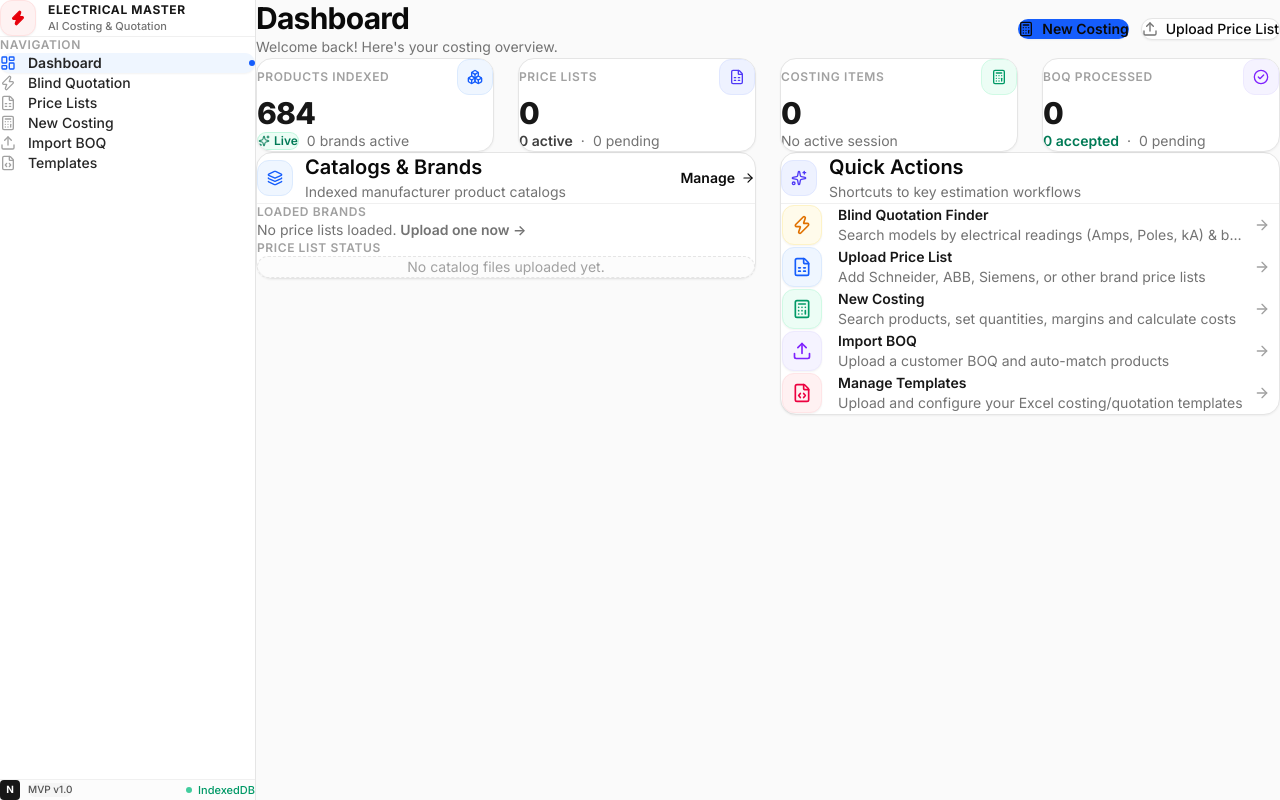
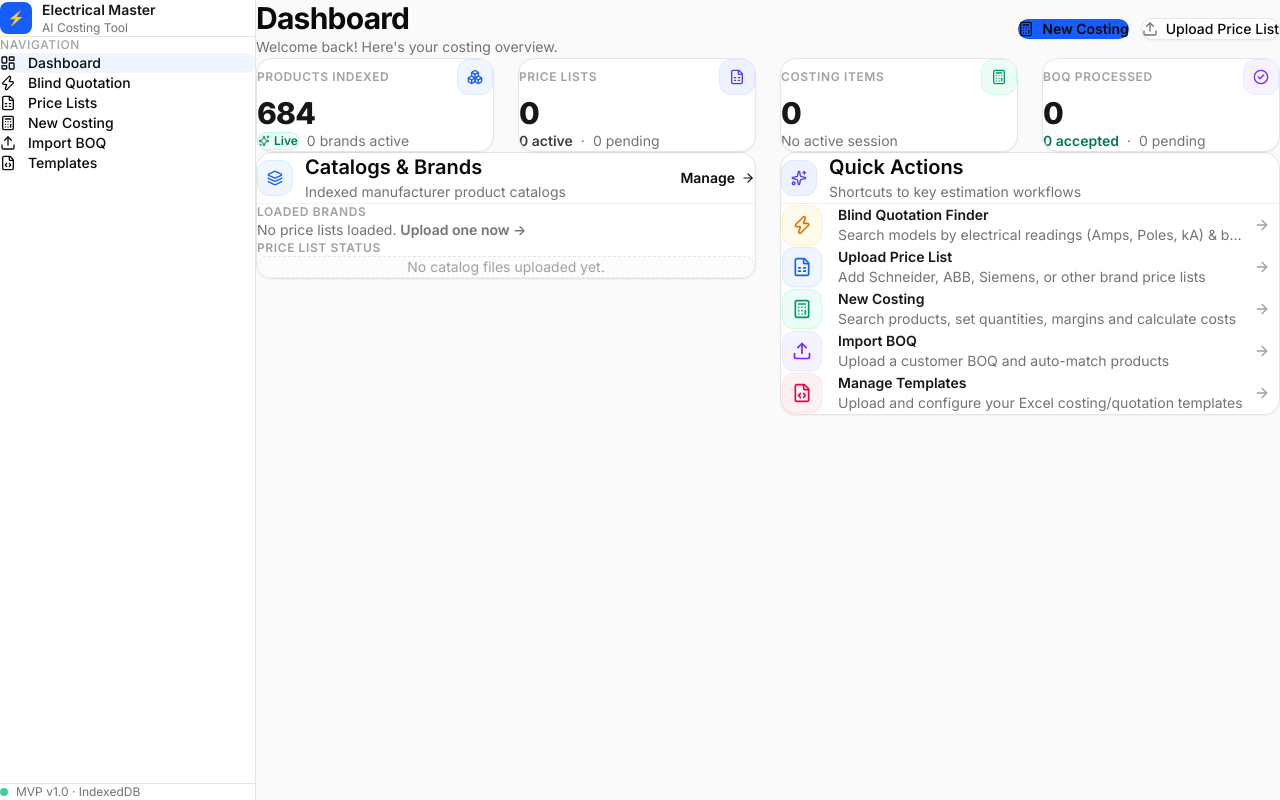
Before and after one commit to Rashed-Ashraf/EMSCosting, a Next.js app: page /dashboard in a window 1280 px wide. Built offline with nearby package versions, Linux system fonts and the light colour scheme.

Commit message:
feat(ui): update sidebar to clean minimal design with exact branding and navigation structure

```diff
--- a/components/layout/Sidebar.tsx
+++ b/components/layout/Sidebar.tsx
@@ -30,29 +30,30 @@ export function Sidebar() {
     const pathname = usePathname();
 
     return (
-        <aside className="w-64 min-w-[256px] bg-white dark:bg-[#121212] border-r border-[#e5e5e5] dark:border-[#262626] flex flex-col h-screen select-none shrink-0 text-neutral-800 dark:text-neutral-200">
-            {/* Logo Area */}
-            <div className="px-5 py-5 border-b border-[#f0f0f0] dark:border-[#262626]">
-                <div className="flex items-center gap-3">
-                    <div className="flex h-9 w-9 items-center justify-center rounded-xl bg-red-50 dark:bg-red-950/40 text-red-600 dark:text-red-400 border border-red-100 dark:border-red-900/40 shadow-xs">
-                        <Zap className="h-4 w-4 fill-current" />
+        <nav className="w-64 min-w-[256px] h-screen bg-white dark:bg-neutral-900 border-r border-neutral-200 dark:border-neutral-800 flex flex-col select-none shrink-0">
+            {/* Logo */}
+            <div className="p-6 border-b border-neutral-200 dark:border-neutral-800">
+                <div className="flex items-center gap-2.5">
+                    <div className="w-8 h-8 bg-blue-600 rounded-lg flex items-center justify-center shrink-0 shadow-xs">
+                        <span className="text-white font-bold text-sm">⚡</span>
                     </div>
                     <div className="min-w-0">
-                        <div className="text-xs font-bold tracking-wider text-neutral-900 dark:text-white uppercase truncate">
-                            ELECTRICAL MASTER
+                        <div className="font-semibold text-sm text-neutral-900 dark:text-white truncate">
+                            Electrical Master
                         </div>
-                        <div className="text-[11px] text-neutral-500 dark:text-neutral-400 font-medium">
-                            AI Costing & Quotation
+                        <div className="text-xs text-neutral-500 truncate">
+                            AI Costing Tool
                         </div>
                     </div>
                 </div>
             </div>
 
-            {/* Navigation Section */}
-            <nav className="flex-1 px-3 py-4 space-y-1 overflow-y-auto">
-                <div className="text-xs font-semibold uppercase tracking-wider text-neutral-400 dark:text-neutral-500 px-3 py-2">
+            {/* Navigation */}
+            <div className="flex-1 p-4 space-y-1 overflow-y-auto">
+                <div className="text-xs font-medium text-neutral-400 uppercase tracking-wider px-3 py-2">
                     Navigation
                 </div>
+
                 {NAV_ITEMS.map((item) => {
                     const Icon = item.icon;
                     const isActive = pathname === item.href || (item.href !== "/dashboard" && pathname.startsWith(item.href));
@@ -61,46 +62,27 @@ export function Sidebar() {
                         <Link
                             key={item.href}
                             href={item.href}
-                            className={`group flex items-center justify-between px-3.5 py-2.5 text-sm font-medium rounded-xl transition-all duration-200 ${
+                            className={`flex items-center gap-3 px-3 py-2.5 rounded-lg text-sm font-medium transition-colors ${
                                 isActive
-                                    ? "bg-blue-50 dark:bg-blue-950/50 text-blue-600 dark:text-blue-400 font-semibold shadow-xs"
-                                    : "text-neutral-600 dark:text-neutral-400 hover:text-neutral-900 dark:hover:text-white hover:bg-neutral-50 dark:hover:bg-neutral-800/60"
+                                    ? "bg-blue-50 dark:bg-blue-900/20 text-blue-600 dark:text-blue-400"
+                                    : "text-neutral-600 dark:text-neutral-400 hover:bg-neutral-100 dark:hover:bg-neutral-800 hover:text-neutral-900 dark:hover:text-white"
                             }`}
                         >
-                            <div className="flex items-center gap-3">
-                                <Icon
-                                    className={`h-4 w-4 shrink-0 transition-colors ${
-                                        isActive ? "text-blue-600 dark:text-blue-400" : "text-neutral-400 group-hover:text-neutral-700 dark:group-hover:text-neutral-200"
-                                    }`}
-                                />
-                                <span>{item.label}</span>
-                            </div>
-                            {isActive && (
-                                <span className="h-1.5 w-1.5 rounded-full bg-blue-600 dark:bg-blue-400 shrink-0" />
-                            )}
+                            <Icon className="w-4 h-4 shrink-0" />
+                            <span>{item.label}</span>
                         </Link>
                     );
                 })}
-            </nav>
+            </div>
 
-            {/* Bottom Footer with Version & IndexedDB Status Badge */}
-            <div className="p-4 border-t border-[#f0f0f0] dark:border-[#262626] bg-[#fafafa]/50 dark:bg-[#121212]/50">
-                <div className="flex items-center justify-between text-xs">
-                    <div className="flex items-center gap-2">
-                        <span className="flex h-5 w-5 items-center justify-center rounded bg-neutral-900 text-[10px] font-bold text-white">
-                            N
-                        </span>
-                        <span className="bg-neutral-100 dark:bg-neutral-800 text-neutral-600 dark:text-neutral-400 text-[10px] px-2 py-0.5 rounded-full font-medium">
-                            MVP v1.0
-                        </span>
-                    </div>
-                    <div className="flex items-center gap-1.5 text-[11px] text-emerald-600 dark:text-emerald-400 font-medium">
-                        <span className="h-1.5 w-1.5 rounded-full bg-emerald-500 animate-pulse" />
-                        <span>IndexedDB</span>
-                    </div>
+            {/* Footer */}
+            <div className="p-4 border-t border-neutral-200 dark:border-neutral-800">
+                <div className="flex items-center gap-2 text-xs text-neutral-500 dark:text-neutral-400">
+                    <div className="w-2 h-2 bg-emerald-500 rounded-full animate-pulse" />
+                    <span>MVP v1.0 · IndexedDB</span>
                 </div>
             </div>
-        </aside>
+        </nav>
     );
 }
 
```
